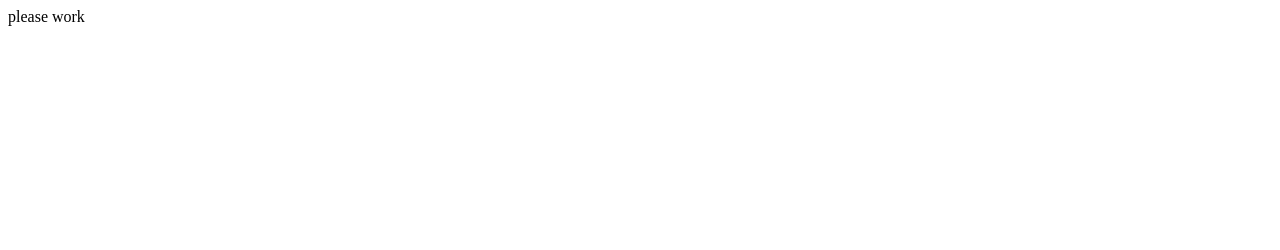
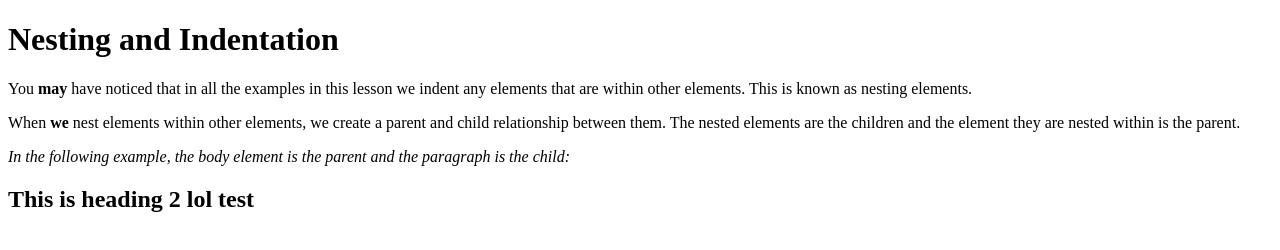
Before and after one commit to ozomoon/html-boiler-2, a plain HTML site: page index.html in a window 1280 px wide. Drawn offline with Linux system fonts and the light colour scheme.

Commit message:
bold, em and paragraphs

```diff
--- a/index.html
+++ b/index.html
@@ -7,7 +7,11 @@
     </head>
 
     <body>
-        please work
+        <h1>Nesting and Indentation</h1>
+        <p>You <strong>may</strong> have noticed that in all the examples in this lesson we indent any elements that are within other elements. This is known as nesting elements.</p>
+        <p>When <strong>we</strong> nest elements within other elements, we create a parent and child relationship between them. The nested elements are the children and the element they are nested within is the parent.</p>
+        <p><em> In the following example, the body element is the parent and the paragraph is the child:</em></p>
+        <h2>This is heading 2 lol test</h2>
     </body>
 
 
```
